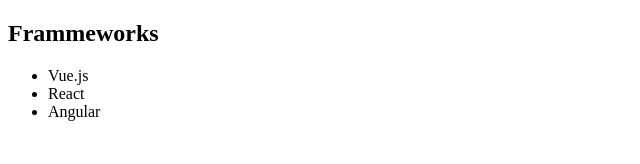
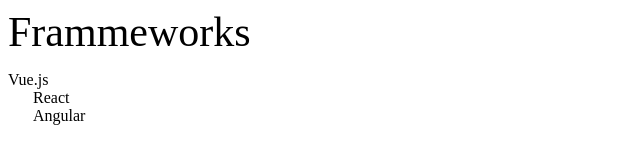
Before and after one commit to sguschenka-kate/git-lesson, a plain HTML site: page index.html in a window 1280 px wide. Shown: the whole page, without its empty margins (0-640 px from the left). Drawn offline with Linux system fonts and the light colour scheme.

Commit message:
Added basic CSS files. Added new classes to HTML file

```diff
--- /dev/null
+++ b/css/main.css
@@ -0,0 +1,15 @@
+.title {
+  font-weight: normal;
+  font-size: 42px;
+  margin: 0 0 15px 0;
+}
+
+.list {
+  list-style: none;
+  margin: 0;
+  padding: 0;
+}
+
+.list li:not(:first-child) {
+  margin-left: 25px;
+}
--- a/index.html
+++ b/index.html
@@ -3,13 +3,14 @@
   <head>
     <meta charset="UTF-8" />
     <meta name="viewport" content="width=device-width, initial-scale=1.0" />
+    <link rel="stylesheet" href="./css/main.css" />
     <title>Document</title>
   </head>
   <body>
     <section>
-      <h1>Frammeworks</h1>
+      <h1 class="title">Frammeworks</h1>
 
-      <ul>
+      <ul class="list">
         <li>Vue.js</li>
         <li>React</li>
         <li>Angular</li>
```
